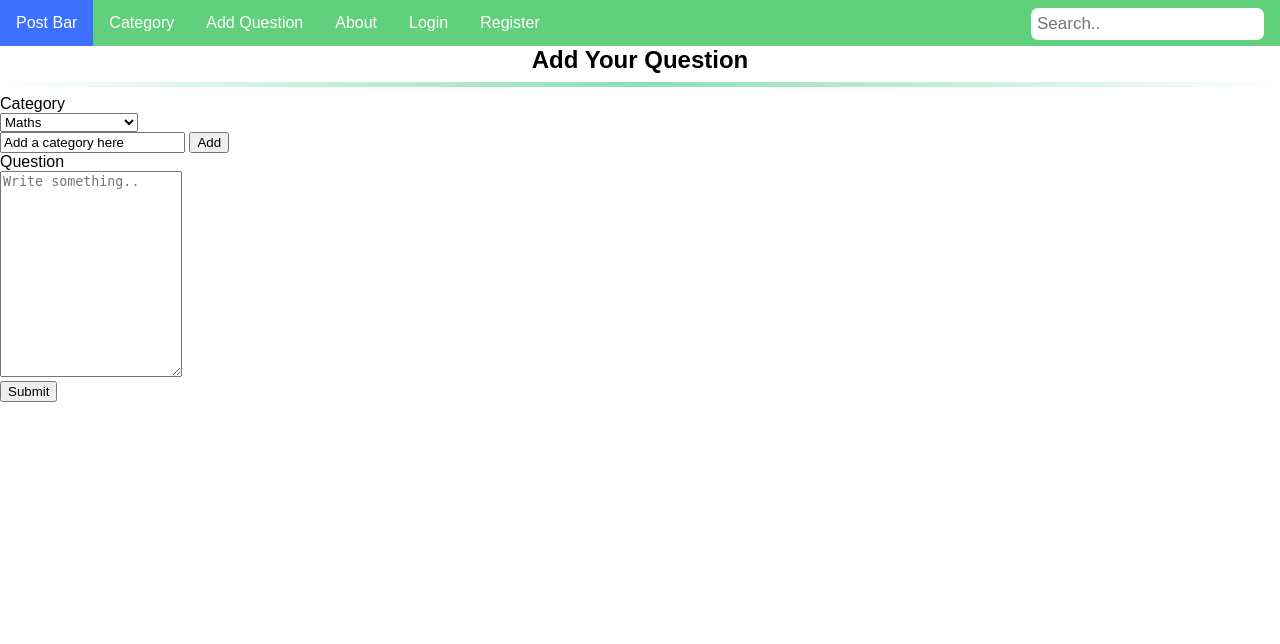
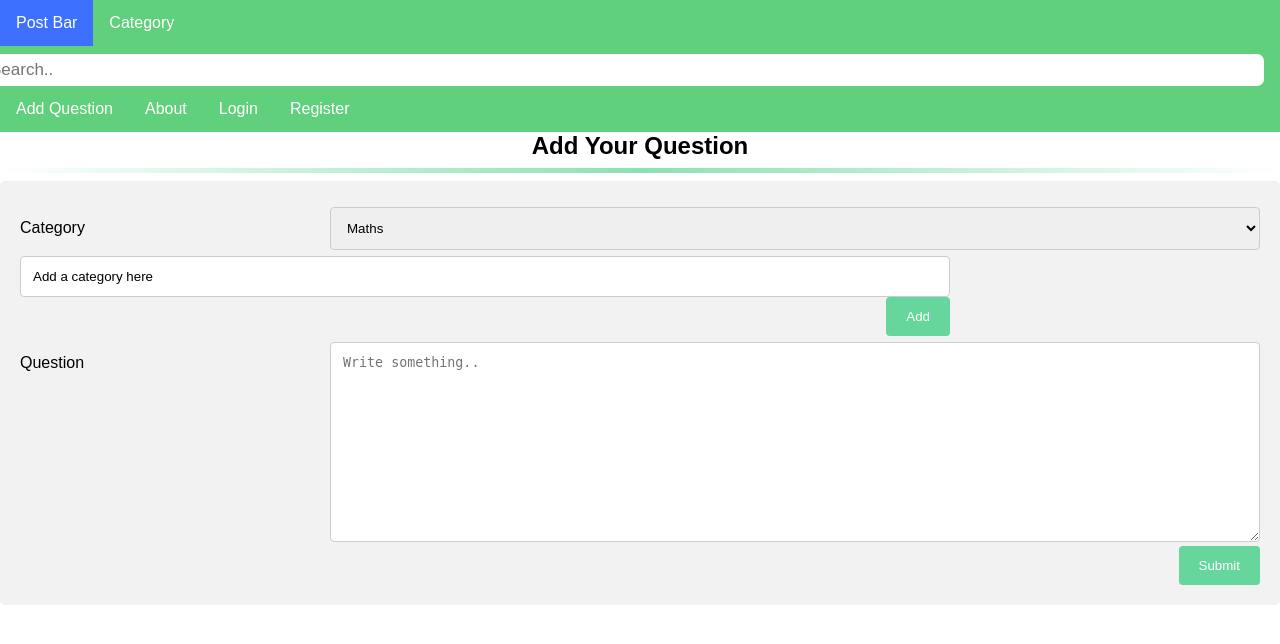
Before and after one commit to yangh567/WAD, a Django app: template templates/PostBar/post.html in a window 1280 px wide. Shown: the top 644 px of the page. Run offline with Django 3.2, Linux system fonts and the light colour scheme; the template is opened without the code that fills it, so the values that code supplies are empty.

Commit message:
Apply css to "post" template

```diff
--- a/static/css/post.css
+++ b/static/css/post.css
@@ -16,7 +16,7 @@ label {
 }
 
 input[type=submit] {
-  background-color: #4CAF50;
+  background-color: #66d69c;
   color: white;
   padding: 12px 20px;
   border: none;
@@ -26,7 +26,7 @@ input[type=submit] {
 }
 
 input[type=submit]:hover {
-  background-color: #45a049;
+  background-color: #66d69c;
 }
 
 .container {
--- a/templates/PostBar/post.html
+++ b/templates/PostBar/post.html
@@ -1,5 +1,8 @@
 {% extends 'PostBar/base.html' %}
 {% load staticfiles %}
+{% block css_block %}
+    <link rel="stylesheet" type="text/css" href="../../static/css/post.css">
+{% endblock %}
 
 {% block title_block %}
     <title>Post</title>
```
